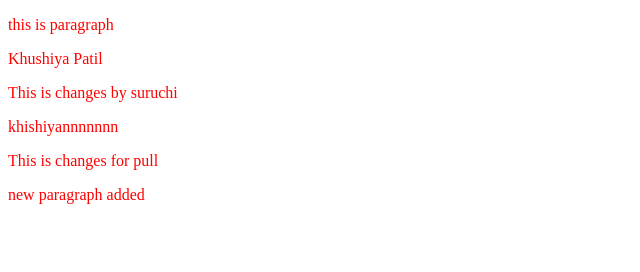
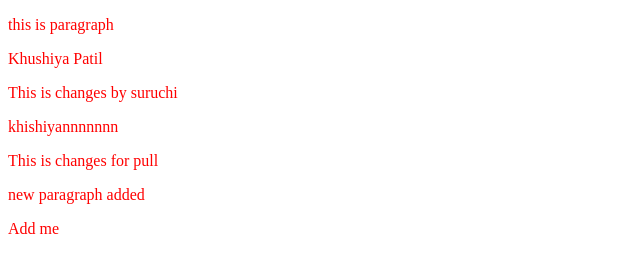
Before and after one commit to iam-rupesh/localRepo, a plain HTML site: page index.html in a window 1280 px wide. Shown: the full height of the page, 0-640 px from the left. Drawn offline with Linux system fonts and the light colour scheme.

Commit message:
new added

```diff
--- a/index.html
+++ b/index.html
@@ -13,5 +13,6 @@
     <p>khishiyannnnnnn</p>
     <p>This is changes for pull</p>
     <p> new paragraph added</p>
+    <p>Add me</p>
 </body>
 </html>
```
